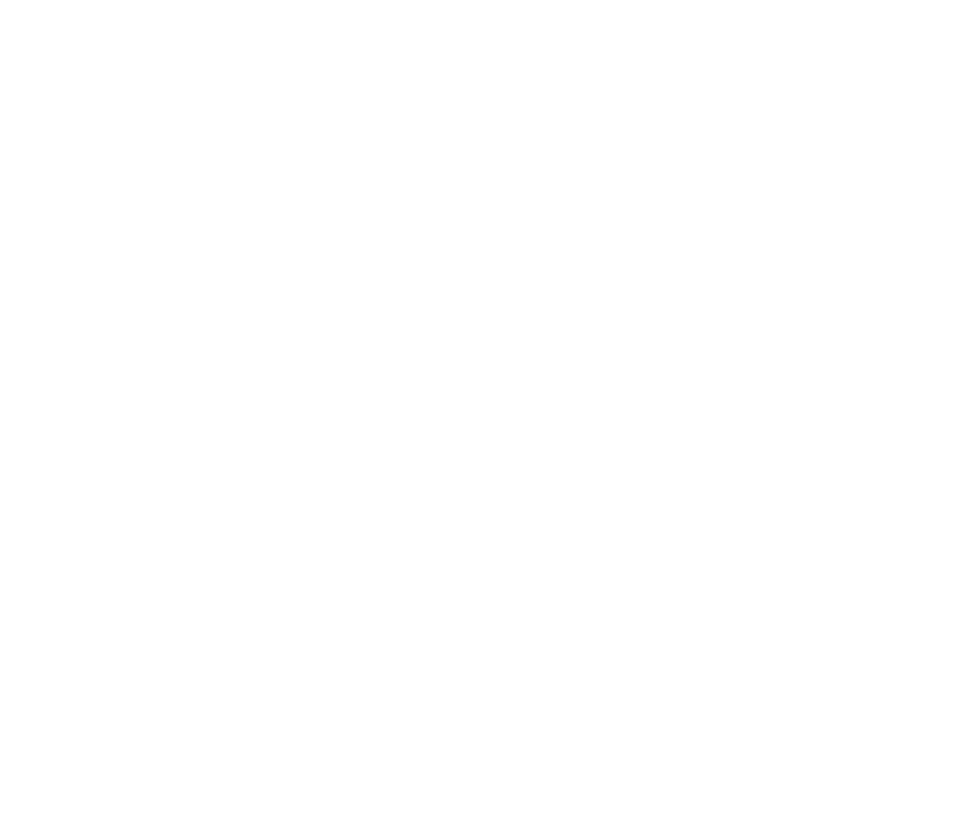
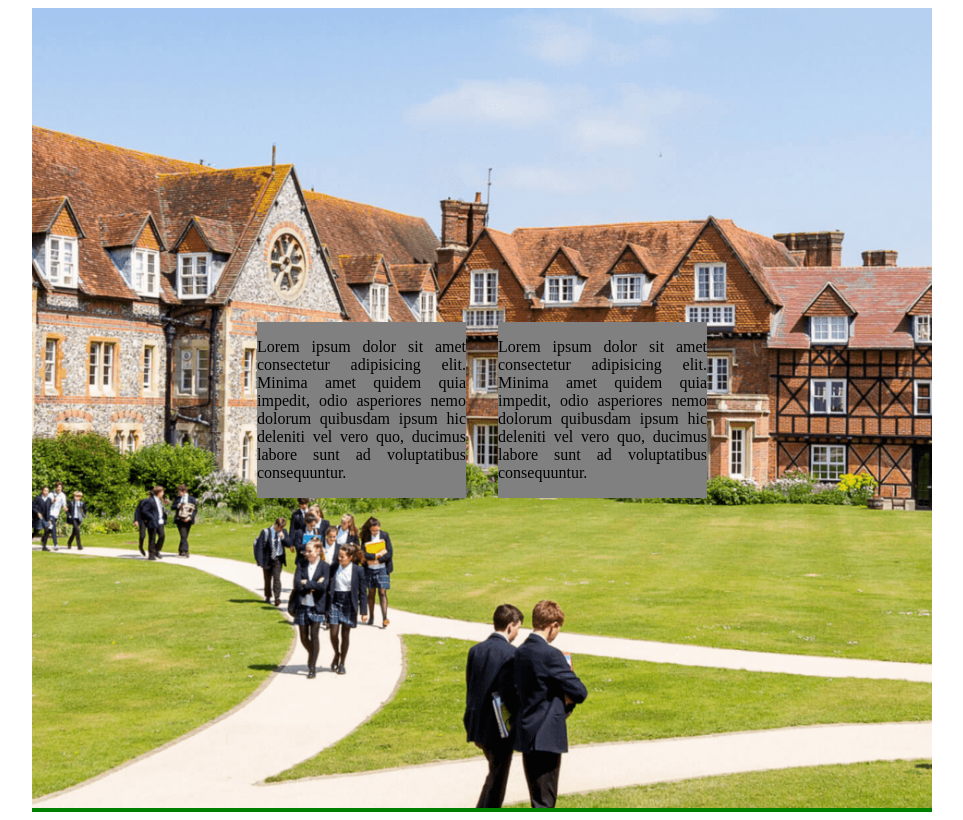
Before and after one commit to Jazib-Iqbal/Task, a plain HTML site: page index.html in a window 1280 px wide. Shown: the whole page, without its empty margins (158-1121 px from the left). Drawn offline with Linux system fonts and the light colour scheme.

Commit message:
Task completed

```diff
--- a/css/main.css
+++ b/css/main.css
@@ -0,0 +1,44 @@
+.container{
+    max-width: 900px;
+    /* height: 10px; */
+    margin: 0 auto;
+    background-color: green;
+}
+.parent_inner{
+    position: relative;
+}
+
+
+.parent_inner img{
+    width: 100%;
+    height: 100vh;
+    object-fit: cover;
+
+}
+.parent_inner-main{
+    position: absolute;
+    top: 50%;
+    left: 50%;
+    transform: translate(-50%, -50%);
+    display: flex;
+    gap: 2rem;
+    justify-content: center;
+    align-items: center;
+}
+
+.parent_inner-item{
+    max-width: 300px;
+    max-height: 300px;
+    background-color: gray;
+}
+
+.parent_inner-item p{
+    text-align: justify;
+}
+
+@media(max-width: 676px){
+    .parent_inner-main{
+        flex-direction: column;
+    }
+
+}
--- a/index.html
+++ b/index.html
@@ -9,6 +9,38 @@
 
 </head>
 <body>
+    <header>
+
+    </header>
+
+    <main>
+        <section class="parent">
+            <div class="container">
+
+                <div class="parent_inner">
+                    <img src="./img/slide-a.png" alt="">
+                    <div class="parent_inner-main">
+                        <div class="parent_inner-item">
+                            <p>Lorem ipsum dolor sit amet consectetur adipisicing elit. Minima amet quidem quia impedit, odio asperiores nemo dolorum quibusdam ipsum hic deleniti vel vero quo, ducimus labore sunt ad voluptatibus consequuntur.</p>
+                        </div><!-- /.parent_inner-item -->
+
+                        <div class="parent_inner-item">
+                            <p>Lorem ipsum dolor sit amet consectetur adipisicing elit. Minima amet quidem quia impedit, odio asperiores nemo dolorum quibusdam ipsum hic deleniti vel vero quo, ducimus labore sunt ad voluptatibus consequuntur.</p>
+                        </div><!-- /.parent_inner-item -->
+                    </div><!-- /.parent_inner-main -->
+
+
+
+                </div><!-- /.parent_inner -->
+
+            </div><!-- /.container -->
+
+        </section>
+    </main>
+
+    <footer>
+
+    </footer>
 
 </body>
 </html>
```
Also changed, not shown: img/slide-a.png (added).
